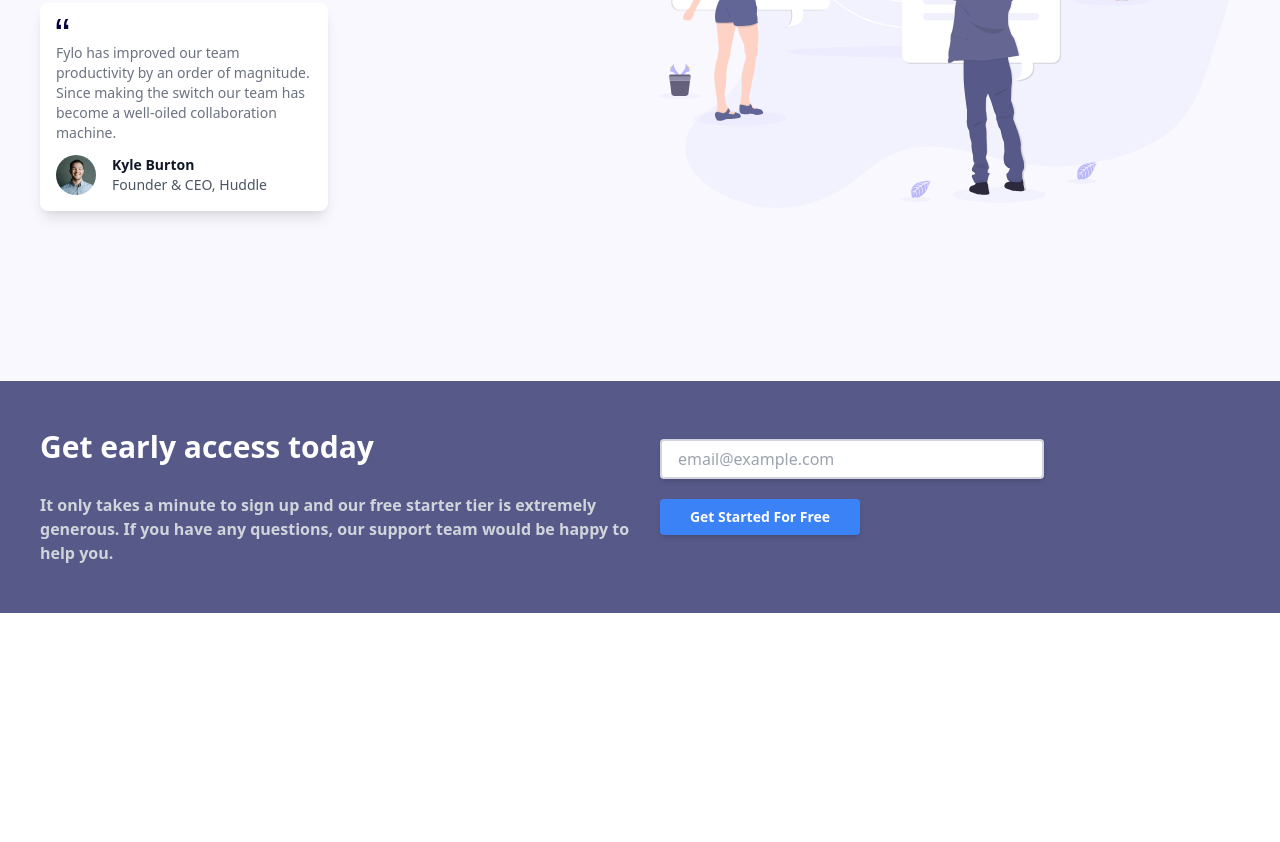
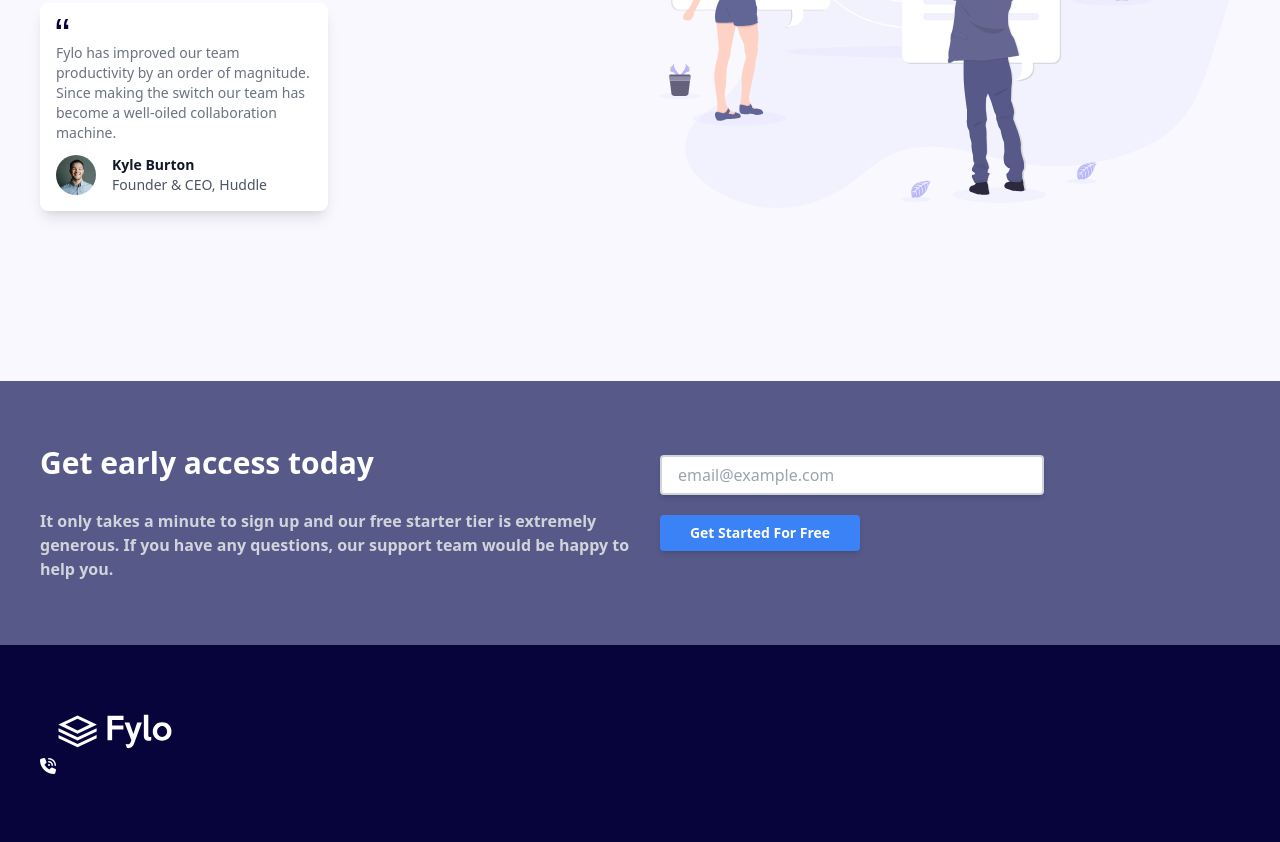
Before and after one commit to id-dev3/Fylo-landing-page-with-two-column-layout, a website: page dist/index.html in a window 1280 px wide. Shown: the part 999-1841 px from the top of the page. Before the commit the page ends 1612 px from the top, so only its background shows below. Drawn offline with Linux system fonts and the light colour scheme.

Commit message:
Making the footer section

```diff
--- a/src/input.css
+++ b/src/input.css
@@ -2,14 +2,7 @@
 @tailwind components;
 @tailwind utilities;
 
-/* @import url('https://fonts.googleapis.com/css2?family=Open+Sans:wght@400;500&family=Raleway:wght@400;500;600&display=swap');
-
-* {
-    margin: 0;
-    padding: 0;
-    text-decoration: none;
+.logo-footer {
+    width: 150px;
+    height: auto;
 }
-
-h1,h2 {
-    color: #0c083f;
-} */
```
Also changed, not shown: dist/index.html, dist/output.css, images/logo-white.svg (added).
